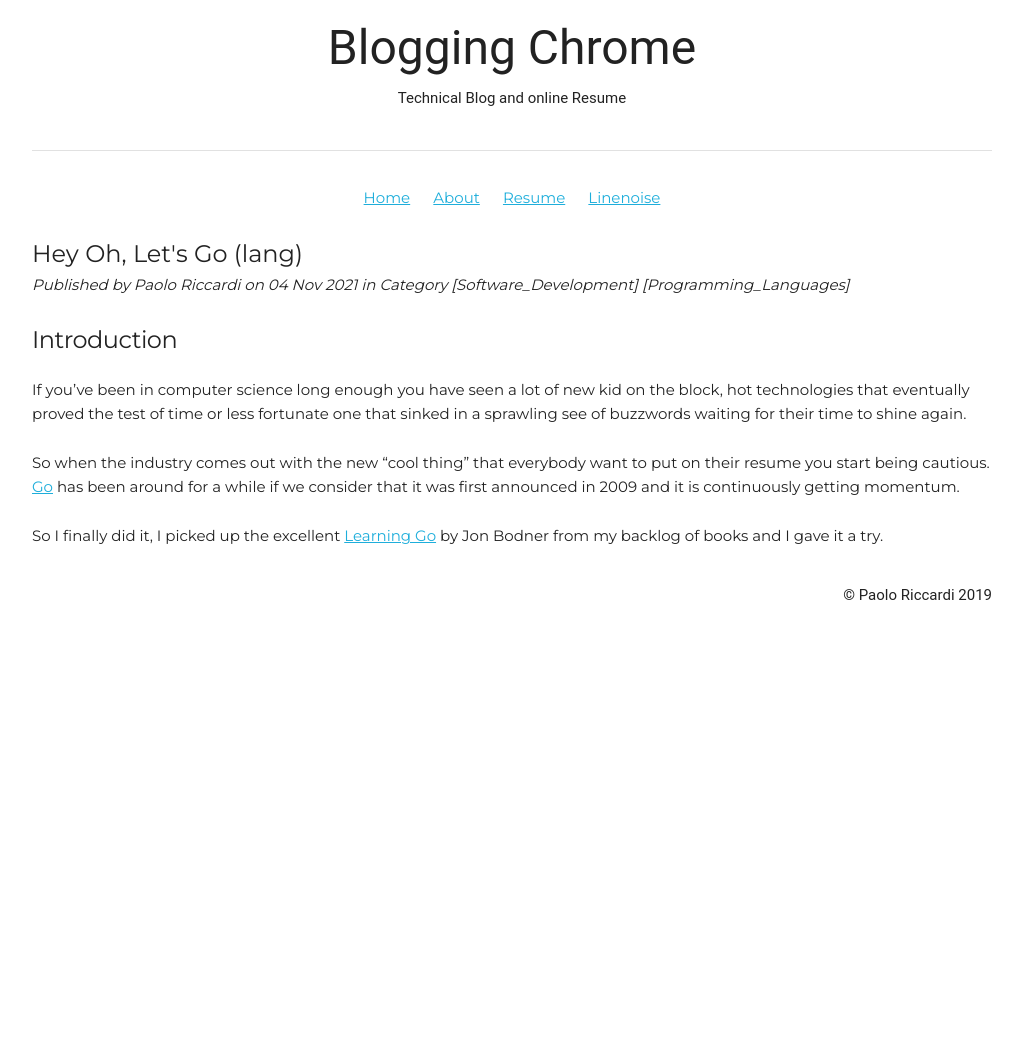
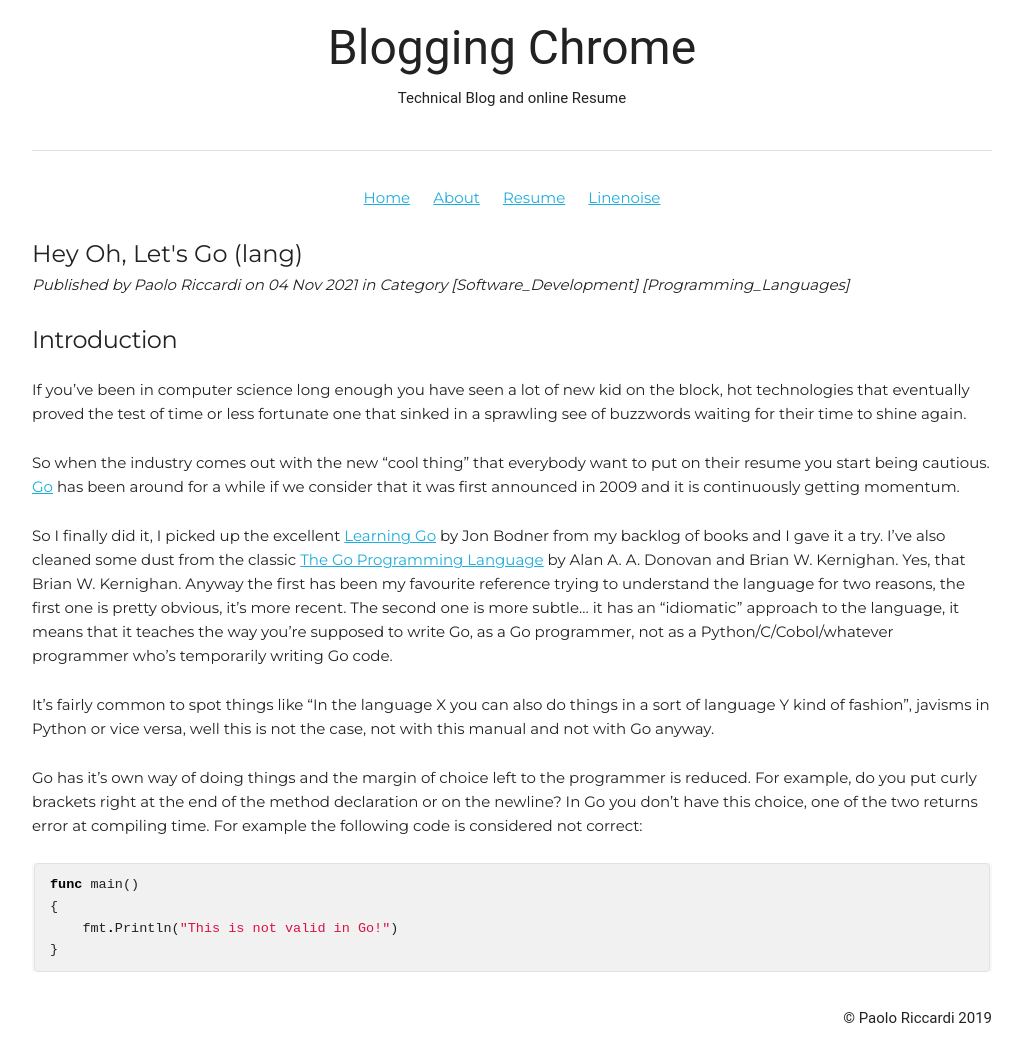
Before and after one commit to paoloriccardi/paoloriccardi.github.io, a Jekyll site: the page built from _posts/2021-11-04-hey-oh-lets-go(lang).md, in a window 1280 px wide. Shown: the whole page, without its empty margins (128-1151 px from the left). Built offline with Jekyll 4.4.1, drawn with Linux system fonts in a browser that asks for light colours; before the commit the page ends 900 px from its top, so only the background shows below that.

Commit message:
Go article

````diff
--- a/_posts/2021-11-04-hey-oh-lets-go(lang).md
+++ b/_posts/2021-11-04-hey-oh-lets-go(lang).md
@@ -12,4 +12,15 @@ If you've been in computer science long enough you have seen a lot of new kid on
 
 So when the industry comes out with the new "cool thing" that everybody want to put on their resume you start being cautious. [Go](https://golang.org/){:target="_blank"} has been around for a while if we consider that it was first announced in 2009 and it is continuously getting momentum.
 
-So I finally did it, I picked up the excellent [Learning Go](https://www.oreilly.com/library/view/learning-go/9781492077206/){:target="_blank"} by Jon Bodner from my backlog of books and I gave it a try.
+So I finally did it, I picked up the excellent [Learning Go](https://www.oreilly.com/library/view/learning-go/9781492077206/){:target="_blank"} by Jon Bodner from my backlog of books and I gave it a try. I've also cleaned some dust from the classic [The Go Programming Language](https://www.gopl.io/){:target="_blank"} by Alan A. A. Donovan and Brian W. Kernighan. Yes, that Brian W. Kernighan.
+Anyway the first has been my favourite reference trying to understand the language for two reasons, the first one is pretty obvious, it's more recent. The second one is more subtle... it has an "idiomatic" approach to the language, it means that it teaches the way you're supposed to write Go, as a Go programmer, not as a Python/C/Cobol/whatever programmer who's temporarily writing Go code.
+
+It's fairly common to spot things like "In the language X you can also do things in a sort of language Y kind of fashion", javisms in Python or vice versa, well this is not the case, not with this manual and not with Go anyway.
+
+Go has it's own way of doing things and the margin of choice left to the programmer is reduced. For example, do you put curly brackets right at the end of the method declaration or on the newline? In Go you don't have this choice, one of the two returns error at compiling time. For example the following code is considered not correct:
+```go
+func main()
+{
+    fmt.Println("This is not valid in Go!")
+}
+```
````
